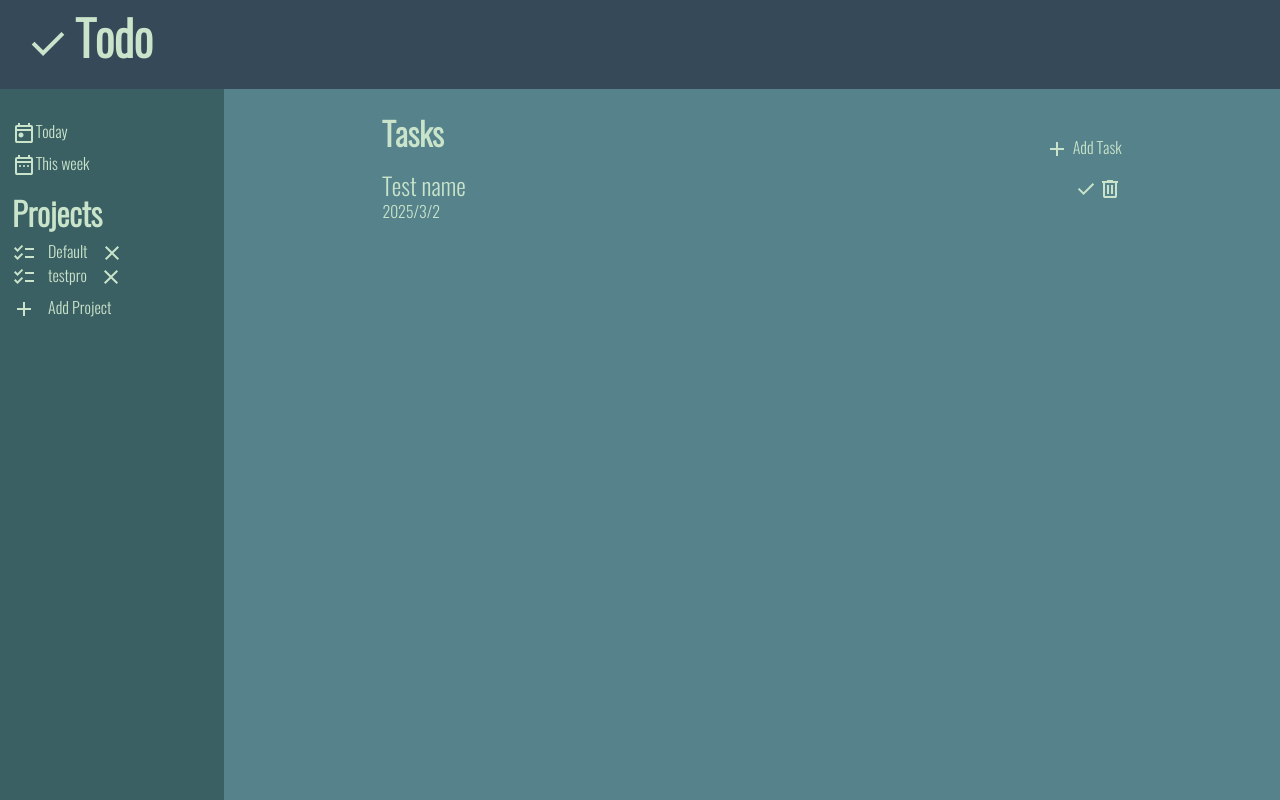
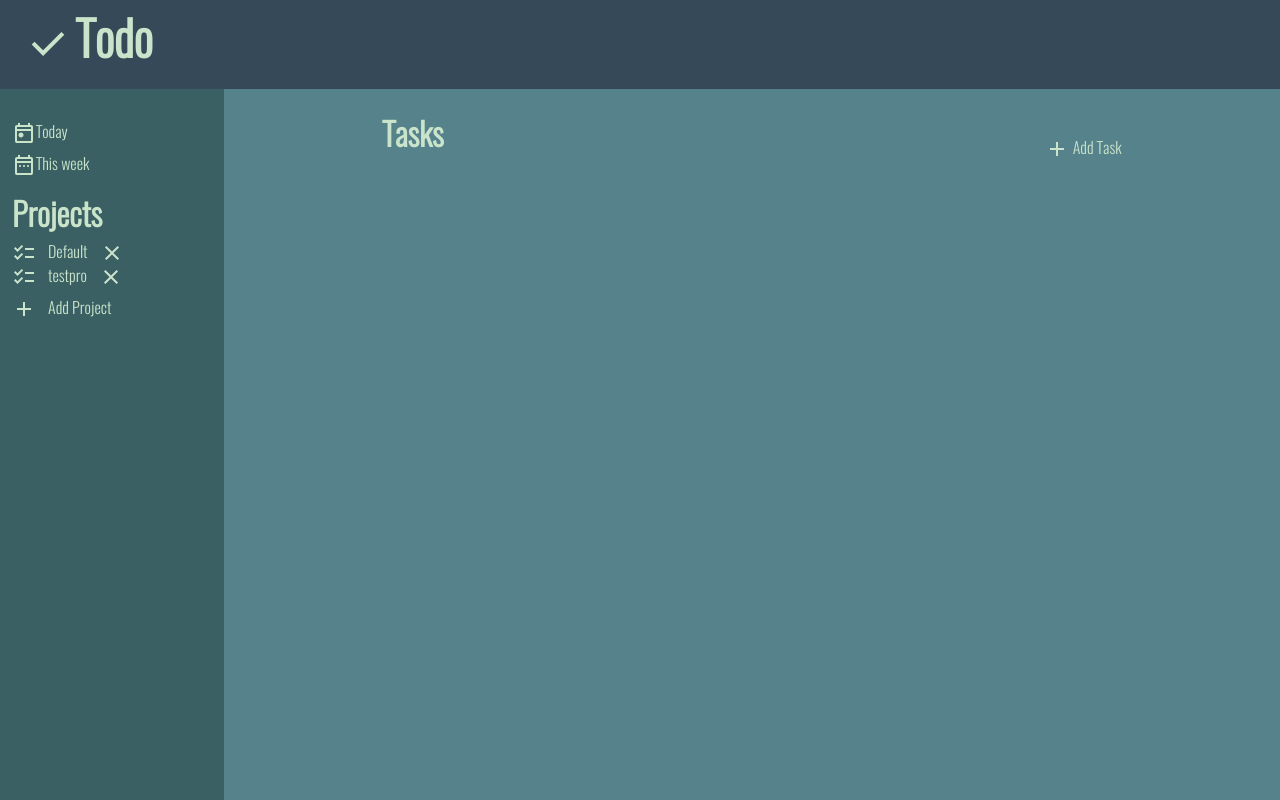
Before and after one commit to daniellonsdale/odin-todo-list, a website built with webpack: page src/template.html in a window 1280 px wide. Built offline with nearby package versions, Linux system fonts and the light colour scheme.

Commit message:
Comment out default task

```diff
--- a/src/template.html
+++ b/src/template.html
@@ -75,7 +75,7 @@
                 <div class="add-new-task"><svg xmlns="http://www.w3.org/2000/svg" height="24px" viewBox="0 -960 960 960" width="24px" fill="currentcolor"><path d="M440-440H200v-80h240v-240h80v240h240v80H520v240h-80v-240Z"/></svg>Add Task</div>
             </div>
             <div class="tasks-container">
-                <div class="task-card">
+                <!-- <div class="task-card default-task-card"  data-index="0">
                     <div class="task-card-left-container">
                         <div class="task-name">Test name</div>
                         <div class="task-date">2025/3/2</div>
@@ -84,7 +84,7 @@
                         <div class="complete-task"><svg xmlns="http://www.w3.org/2000/svg" height="24px" viewBox="0 -960 960 960" width="24px" fill="currentcolor"><path d="M382-240 154-468l57-57 171 171 367-367 57 57-424 424Z"/></svg></div>
                         <div class="delete-task"><svg xmlns="http://www.w3.org/2000/svg" height="24px" viewBox="0 -960 960 960" width="24px" fill="currentcolor"><path d="M280-120q-33 0-56.5-23.5T200-200v-520h-40v-80h200v-40h240v40h200v80h-40v520q0 33-23.5 56.5T680-120H280Zm400-600H280v520h400v-520ZM360-280h80v-360h-80v360Zm160 0h80v-360h-80v360ZM280-720v520-520Z"/></svg></div>
                     </div>
-                </div>
+                </div> -->
             </div>
         </div>
     </div>
```
